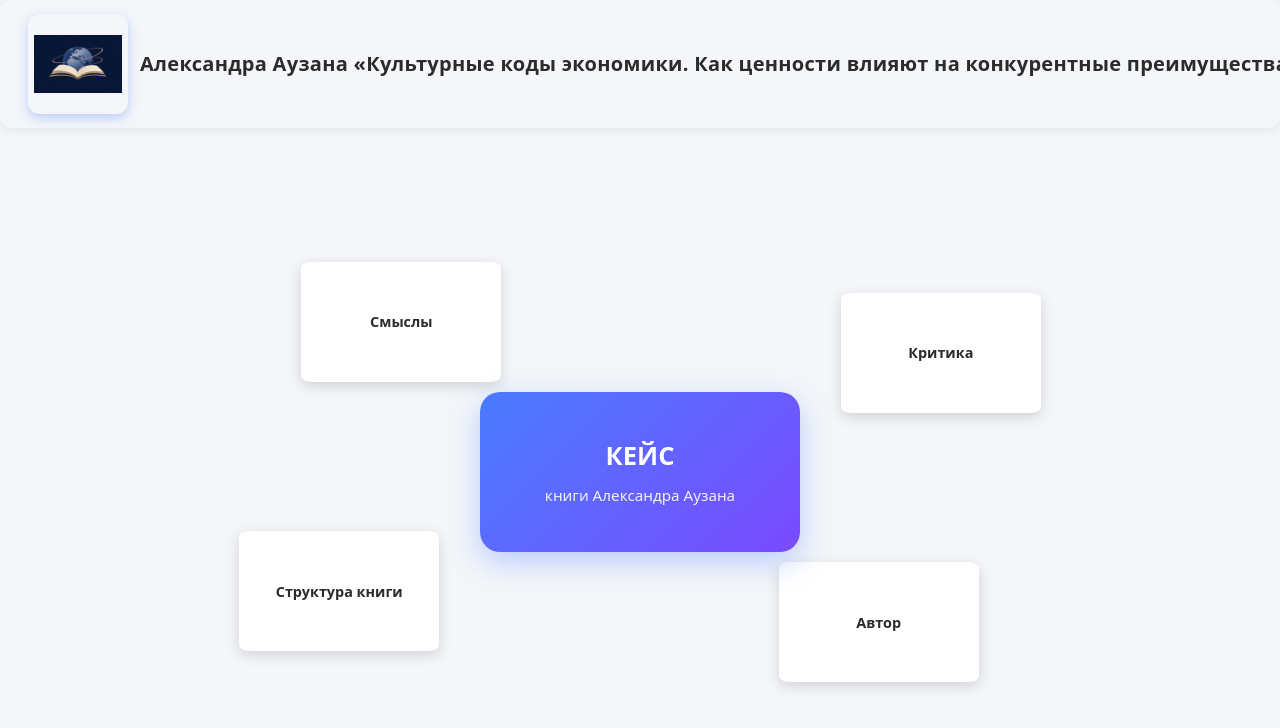
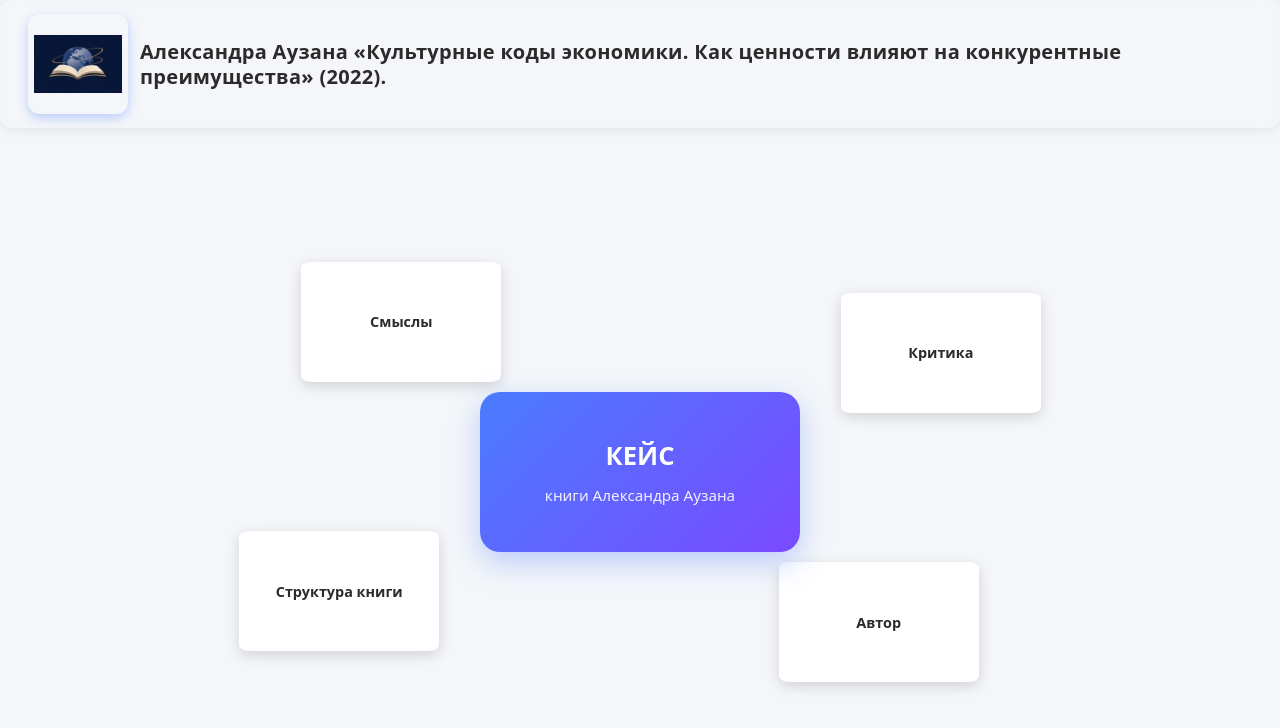
Before and after one commit to LeoKeyFF/history_presentation, a plain HTML site: page index.html in a window 1280 px wide. Drawn offline with Linux system fonts and the light colour scheme.

Commit message:
перенос заголовка если не влезает

```diff
--- a/style.css
+++ b/style.css
@@ -72,7 +72,10 @@ a {
     font-weight: 700;
     color: #2b2b2b;
     letter-spacing: 0.3px;
-    white-space: nowrap;
+    /* white-space: nowrap; */
+    line-height: 1.25;
+    overflow-wrap: break-word;  /* перенос длинных слов при необходимости */
+    min-width: 0;
 }
 
 /* Навигация в шапке */
```
